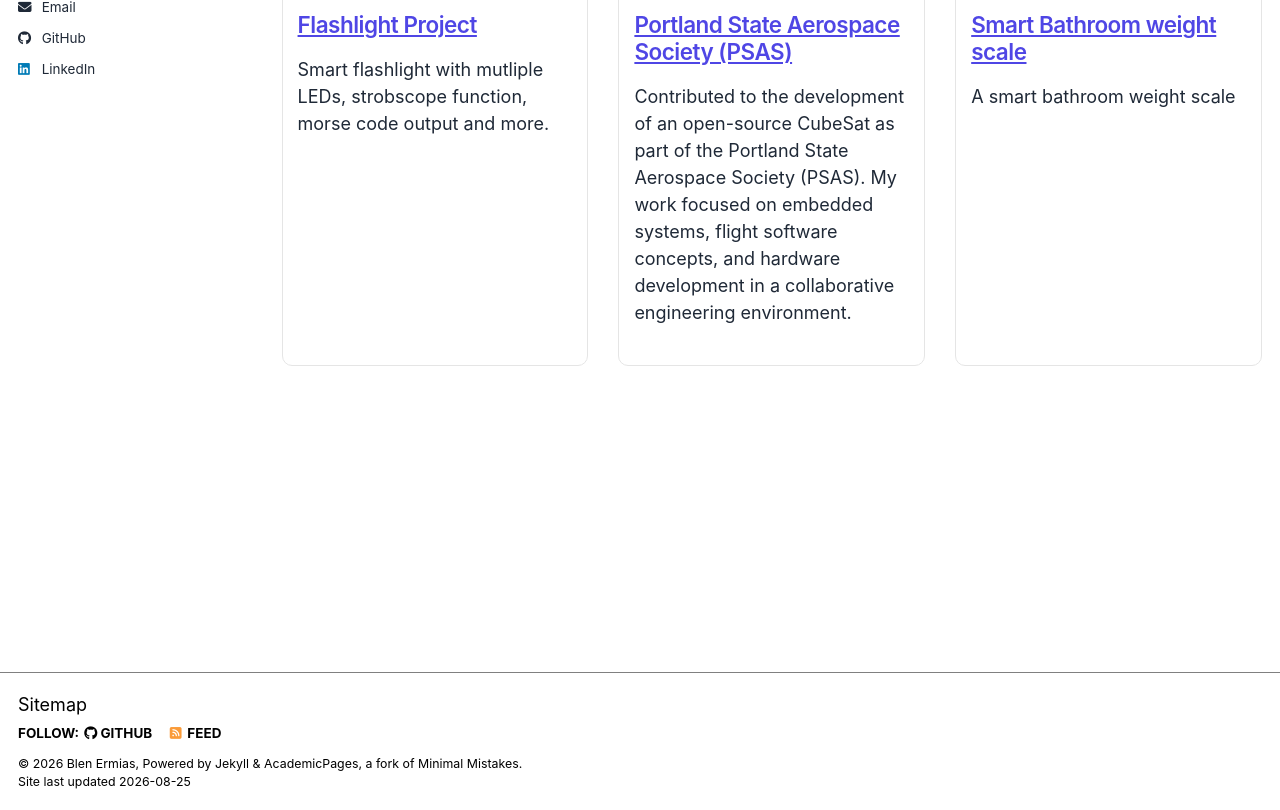
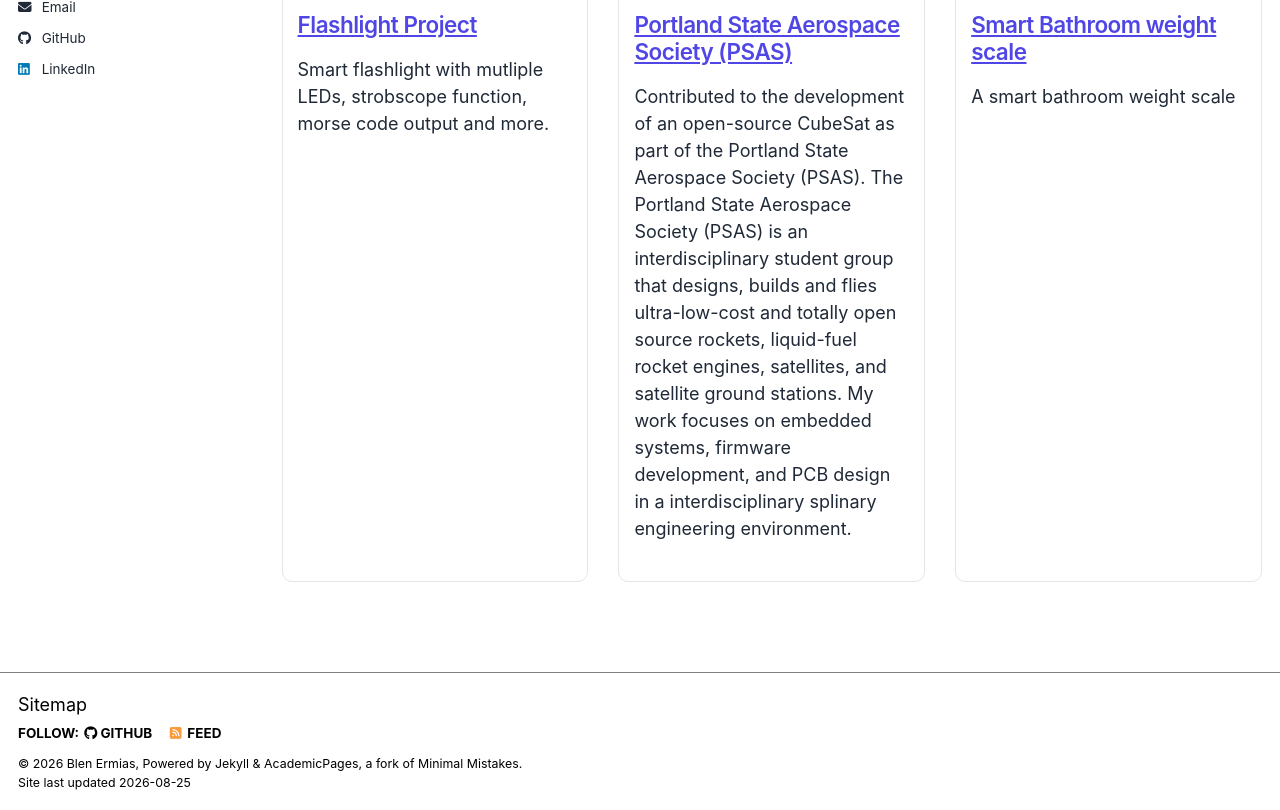
Before and after one commit to Blen-E/Blen-E.github.io, a Jekyll site: the page built from _pages/portfolio.md, in a window 1280 px wide and 1171 px high, cut to the strip 361-1171 px from the top of the window. Built offline with Jekyll 4.4.1, drawn with Linux system fonts in a browser that asks for light colours; a script bundle is joined from its source files by our own code; library files that are not in the unit come from our copies.

Commit message:
Added more text and description

```diff
--- a/_portfolio/psas.md
+++ b/_portfolio/psas.md
@@ -1,13 +1,13 @@
 ---
 title: "Portland State Aerospace Society (PSAS)"
-excerpt: "Contributed to the development of an open-source CubeSat as part of the Portland State Aerospace Society (PSAS). My work focused on embedded systems, flight software concepts, and hardware development in a collaborative engineering environment."
+excerpt: "Contributed to the development of an open-source CubeSat as part of the Portland State Aerospace Society (PSAS). The Portland State Aerospace Society (PSAS) is an interdisciplinary student group that designs, builds and flies ultra-low-cost and totally open source rockets, liquid-fuel rocket engines, satellites, and satellite ground stations. My work focuses on embedded systems, firmware development, and PCB design in a interdisciplinary splinary engineering environment."
 image: /images/psas/oresat.png
 collection: portfolio
 ---
 <a href="/portfolio/" class="back-button">← Back to Projects</a>
 
 ## Overview
-I work in the firmware and electrical teams contributeing to the development of an open-source CubeSat as part of the Portland State Aerospace Society (PSAS). My work focused on embedded systems, flight software concepts, and hardware development in a collaborative engineering environment.
+I work in the firmware and electrical teams contributing to the development of an open-source CubeSat as part of the Portland State Aerospace Society (PSAS). My work focused on embedded systems, flight software concepts, and hardware development in a collaborative engineering environment.
 
 
 ## Summer Undergraduate Research
@@ -52,8 +52,14 @@
   </div>
 
   <div>
-    <img src="/images/psas/flatsat-pcb.png" width="60%">
+    <img src="/images/psas/flatsat-pcb.png" width="40%">
     <p>PCB final design</p>
   </div>
 
 </div>
+
+---
+
+## Zephyr RTOS Power Management implementation for CubSat project, Oresat1
+
+### Overview
```
